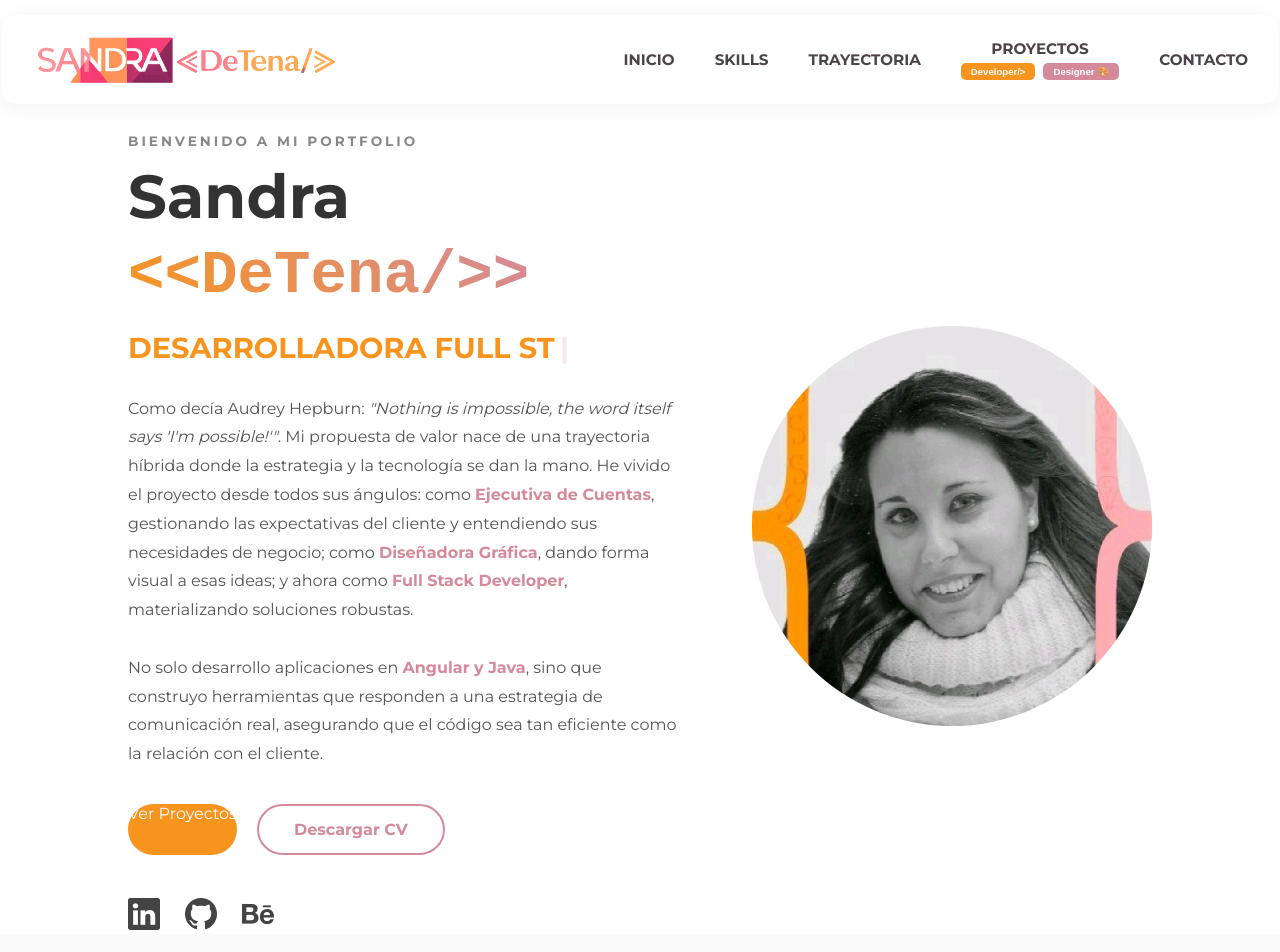
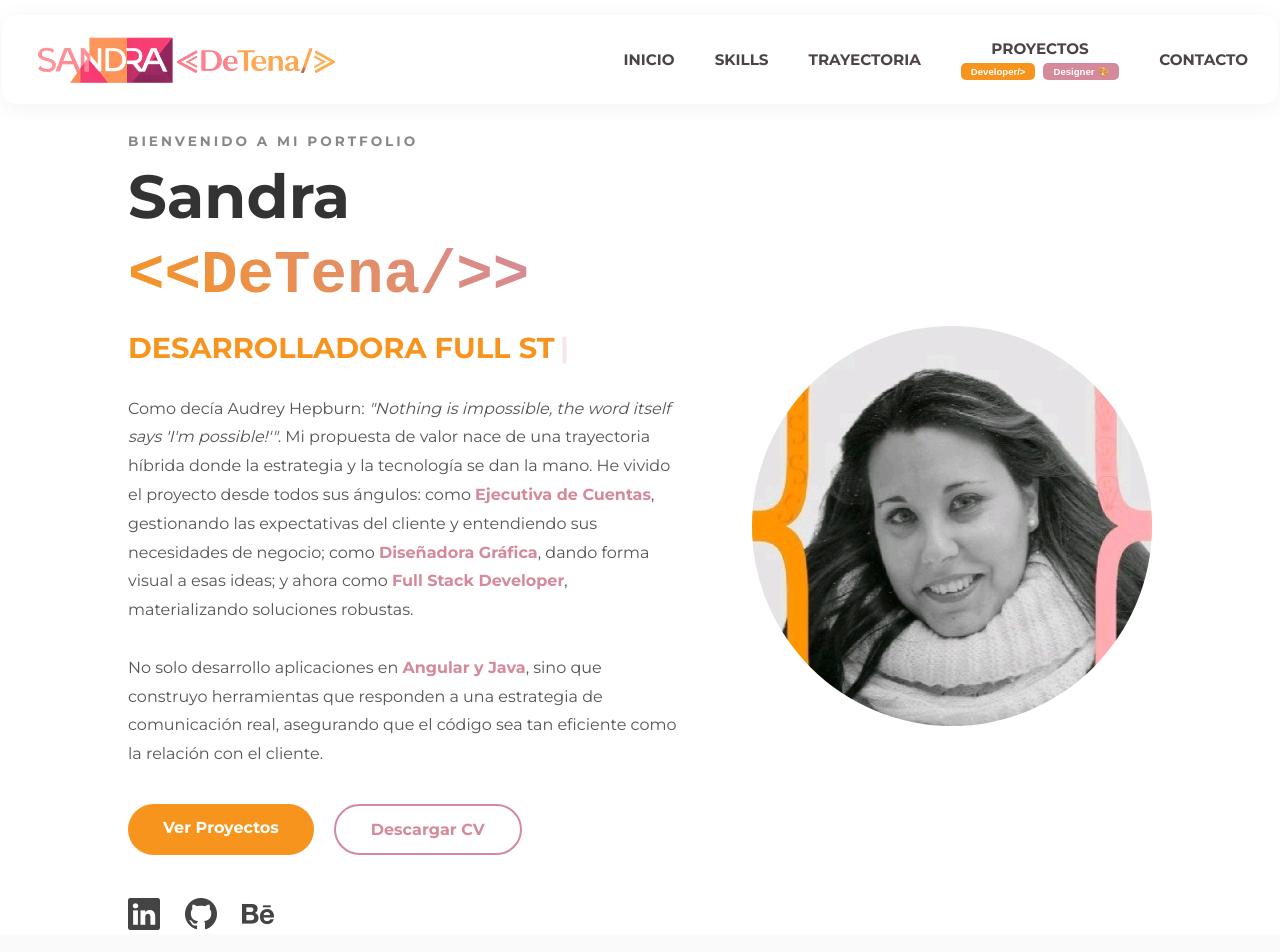
Before and after one commit to SandraDeTena/Portfolio_Web_Sandra, an Angular app: page / in a window 1280 px wide. Shown: the top 952 px of the page. Built offline with nearby package versions, Linux system fonts and the light colour scheme.

Commit message:
style: unificar estilos base, bordes redondeados y efectos hover en cta-group

```diff
--- a/src/app/features/home/home.scss
+++ b/src/app/features/home/home.scss
@@ -82,6 +82,16 @@
       gap: 20px;
       margin-top: 35px;
 
+      button, .btn-main {
+        padding: 14px 35px;
+        border-radius: 50px;
+        font-weight: 700;
+        cursor: pointer;
+        transition: all 0.3s ease;
+        text-decoration: none;
+        display: inline-block;
+      }
+
       button, .btn-sub {
         padding: 14px 35px;
         border-radius: 50px;
@@ -99,7 +109,7 @@
       .btn-sub { border: 2px solid #D48A9B; color: #D48A9B; background: transparent; }
 
       /* Efecto de elevación al pasar el ratón por los botones */
-      button:hover, .btn-sub:hover { transform: translateY(-3px); }
+      button:hover, .btn-sub:hover, .btn-main:hover { transform: translateY(-3px); }
     }
 
     /* Iconos de Redes Sociales (LinkedIn, GitHub, Behance) */
```
